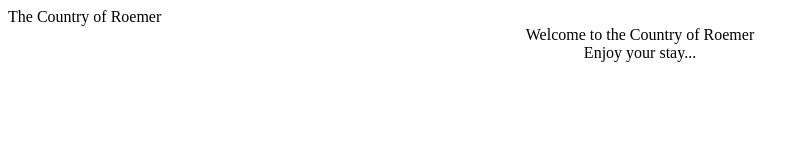
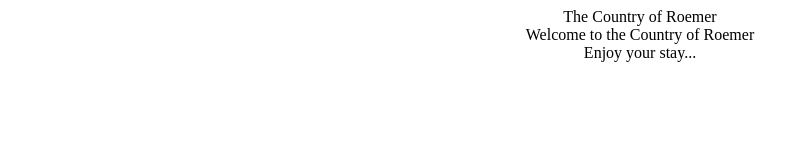
Before and after one commit to roemercountry/roemercountry.github.io, a plain HTML site: page index.html in a window 1280 px wide. Shown: the whole page, without its empty margins (0-810 px from the left). Drawn offline with Linux system fonts and the light colour scheme.

Commit message:
Add files via upload

```diff
--- a/index.html
+++ b/index.html
@@ -1,7 +1,9 @@
 <html>
-<header> The Country of Roemer</header>
+<header></header>
 <body>
 <center>
+The Country of Roemer
+<br>
 Welcome to the Country of Roemer
 <br>
 Enjoy your stay...
```
